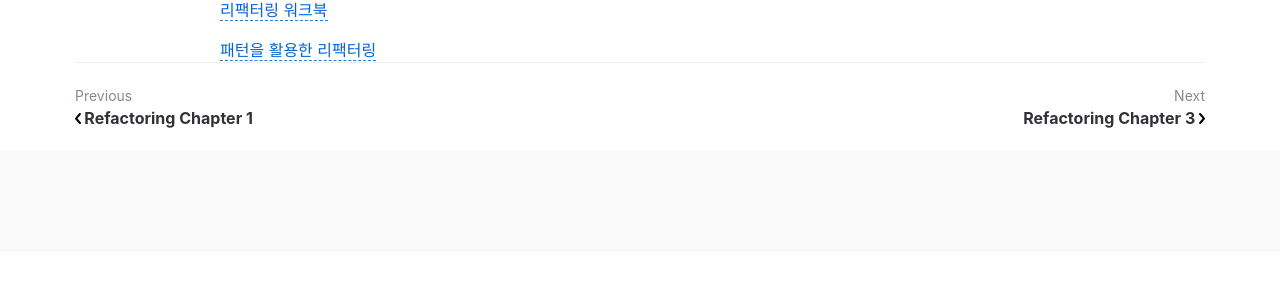
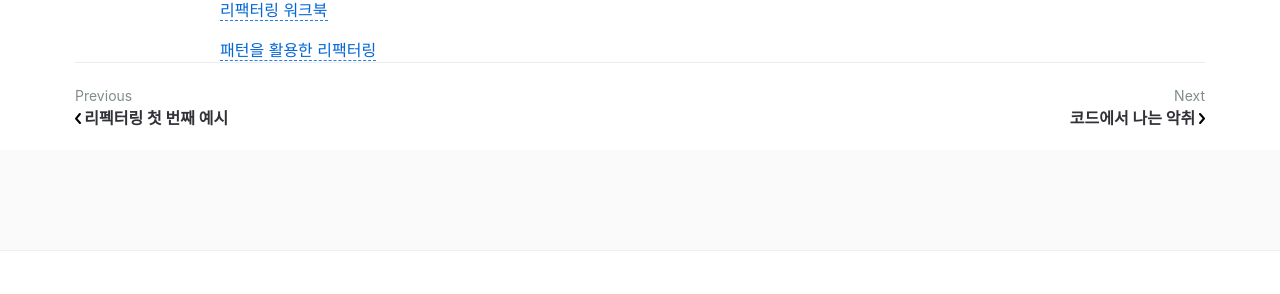
Before and after one commit to jihunparkme/jihunparkme.github.io, a Jekyll site: the page built from _posts/2021-11-22-Refactoring-02.md, in a window 1280 px wide and 900 px high, scrolled down 1817 px. Shown: the part 484-778 px from the top of the window. Built offline with Jekyll 4.4.1, drawn with Linux system fonts in a browser that asks for light colours; comment, search, counter and statistics services are not loaded; some of the changed text lies outside the part shown.

Commit message:
edit metadata

```diff
--- a/_posts/2021-11-21-Refactoring-01.md
+++ b/_posts/2021-11-21-Refactoring-01.md
@@ -1,7 +1,7 @@
 ---
 layout: post
-title: Refactoring Chapter 1
-summary: Chapter 1.리펙터링 첫 번째 예시
+title: 리펙터링 첫 번째 예시
+summary: Refactoring Chapter 1.리펙터링 첫 번째 예시
 categories: (Book)Refactoring
 featured-img: refactoring
 # mathjax: true
--- a/_posts/2021-11-22-Refactoring-02.md
+++ b/_posts/2021-11-22-Refactoring-02.md
@@ -1,7 +1,7 @@
 ---
 layout: post
-title: Refactoring Chapter 2
-summary: Chapter 2. 리펙터링 원칙
+title: 리펙터링 원칙
+summary: Refactoring Chapter 2. 리펙터링 원칙
 categories: (Book)Refactoring
 featured-img: refactoring
 # mathjax: true
--- a/_posts/2021-11-23-Refactoring-03.md
+++ b/_posts/2021-11-23-Refactoring-03.md
@@ -1,7 +1,7 @@
 ---
 layout: post
-title: Refactoring Chapter 3
-summary: Chapter 3.코드에서 나는 악취
+title: 코드에서 나는 악취
+summary: Refactoring  Chapter 3.코드에서 나는 악취
 categories: (Book)Refactoring
 featured-img: refactoring
 # mathjax: true
```
